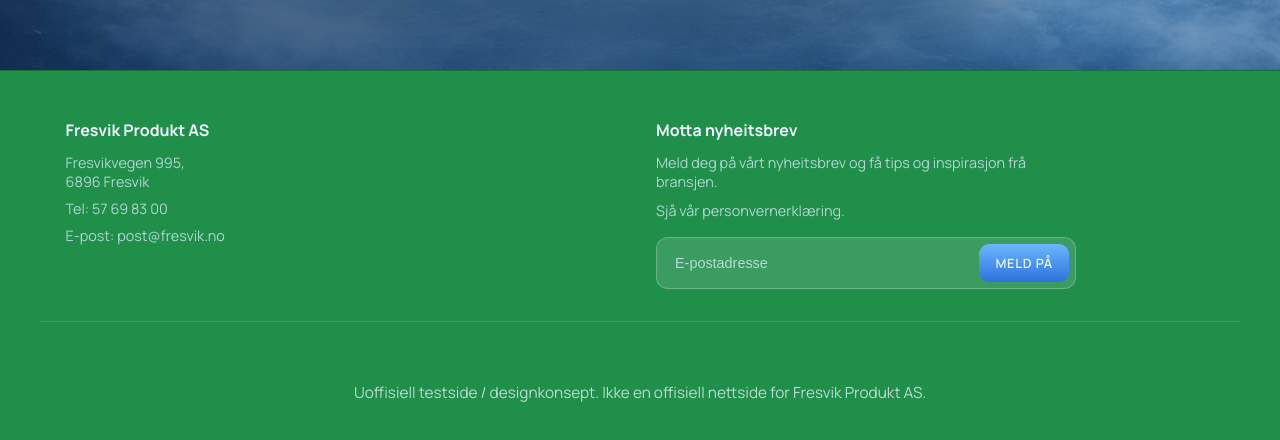
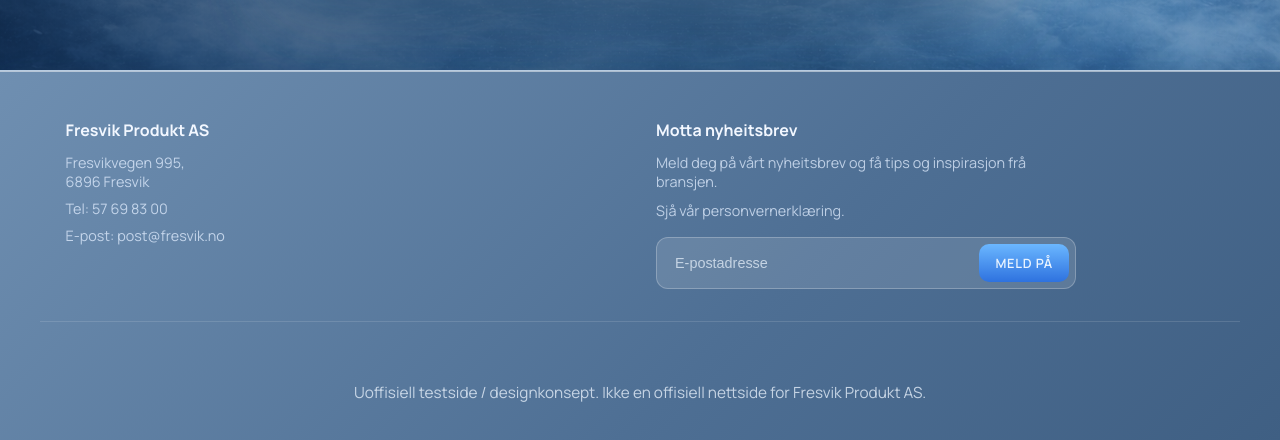
Before and after one commit to StanislavDjango/FresvikProdukt, a React (Vite) app in the folder frontend/: page / in a window 1280 px wide. Shown: the part 730-1170 px from the top of the page. Built offline with nearby package versions, Linux system fonts and the light colour scheme; the HTML template or start-up script is replaced by a standard one.

Commit message:
Use latest-only Docker tags and update footer color

```diff
--- a/frontend/src/styles.css
+++ b/frontend/src/styles.css
@@ -504,11 +504,11 @@
   position: relative;
   z-index: 2;
   margin-top: 0;
-  background: #1f8f4a;
-  border-top: 1px solid #16723a;
+  background: linear-gradient(135deg, #6f8fb1 0%, #4e6f94 60%, #3f5f83 100%);
+  border-top: 1px solid #b7cbe0;
   padding: clamp(28px, 4vw, 48px) 0 clamp(24px, 4vw, 40px);
   backdrop-filter: blur(18px);
-  box-shadow: 0 12px 30px rgba(10, 35, 64, 0.25);
+  box-shadow: 0 12px 30px rgba(30, 60, 90, 0.2), inset 0 1px 0 rgba(255, 255, 255, 0.5);
 }
 
 .footer-top,
```
